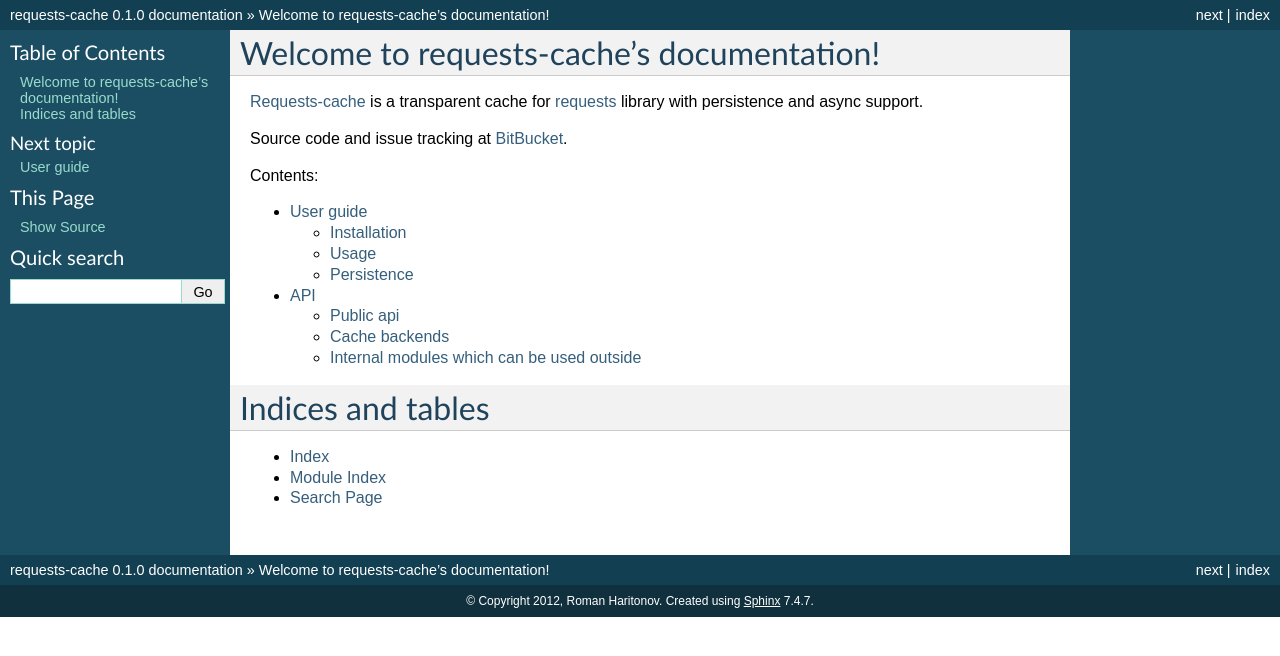
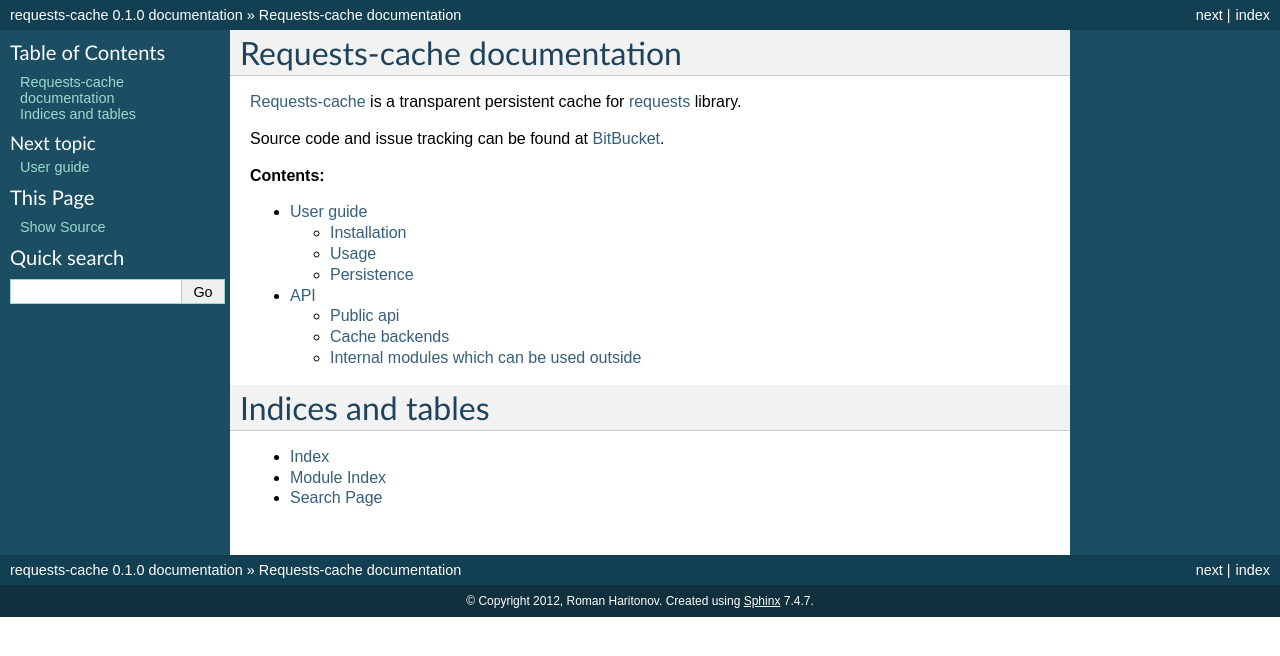
Before and after one commit to requests-cache/requests-cache, a Sphinx documentation site: the page built from docs/index.rst, in a window 1280 px wide. Shown: the top 656 px of the page. Built offline with Sphinx 7.4.7, drawn with Linux system fonts in a browser that asks for light colours.

Commit message:
Fix docs

```diff
--- a/docs/api.rst
+++ b/docs/api.rst
@@ -22,8 +22,14 @@
 .. automodule:: requests_cache.backends.sqlite
    :members:
 
+.. automodule:: requests_cache.backends.mongo
+   :members:
+
 Internal modules which can be used outside
 ------------------------------------------
 
 .. automodule:: requests_cache.backends.dbdict
    :members:
+
+.. automodule:: requests_cache.backends.mongodict
+   :members:
--- a/docs/index.rst
+++ b/docs/index.rst
@@ -3,16 +3,17 @@
    You can adapt this file completely to your liking, but it should at least
    contain the root `toctree` directive.
 
-Welcome to requests-cache's documentation!
-==========================================
+Requests-cache documentation
+============================
 
 `Requests-cache <http://pypi.python.org/pypi/requests-cache>`_
-is a transparent cache for requests_ library with persistence and async support.
+is a transparent persistent cache for requests_ library.
 
-Source code and issue tracking at `BitBucket <https://bitbucket.org/reclosedev/requests-cache>`_.
+Source code and issue tracking can be found at
+`BitBucket <https://bitbucket.org/reclosedev/requests-cache>`_.
 
 
-Contents:
+**Contents:**
 
 .. toctree::
    :maxdepth: 2
```
Also changed, not shown: 2 other files.
